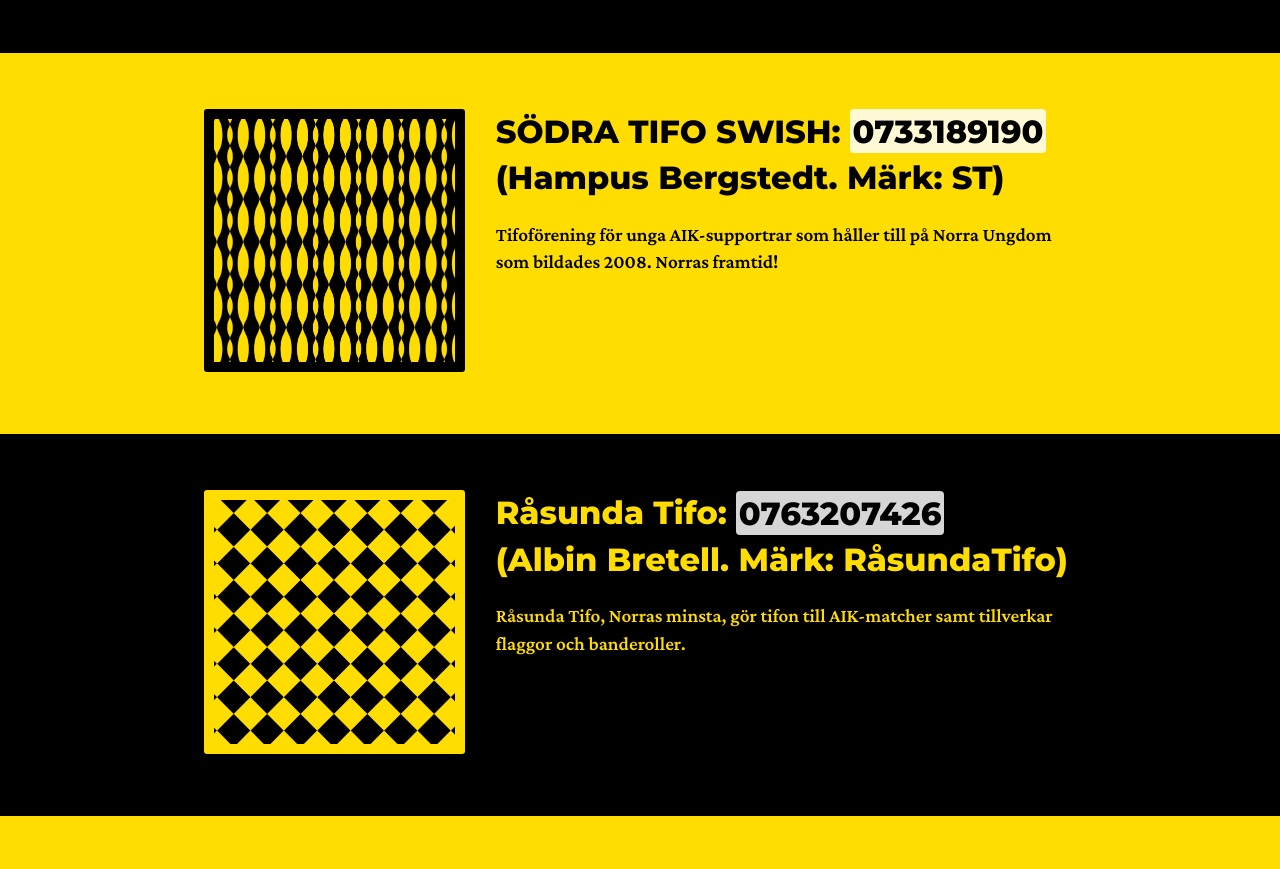
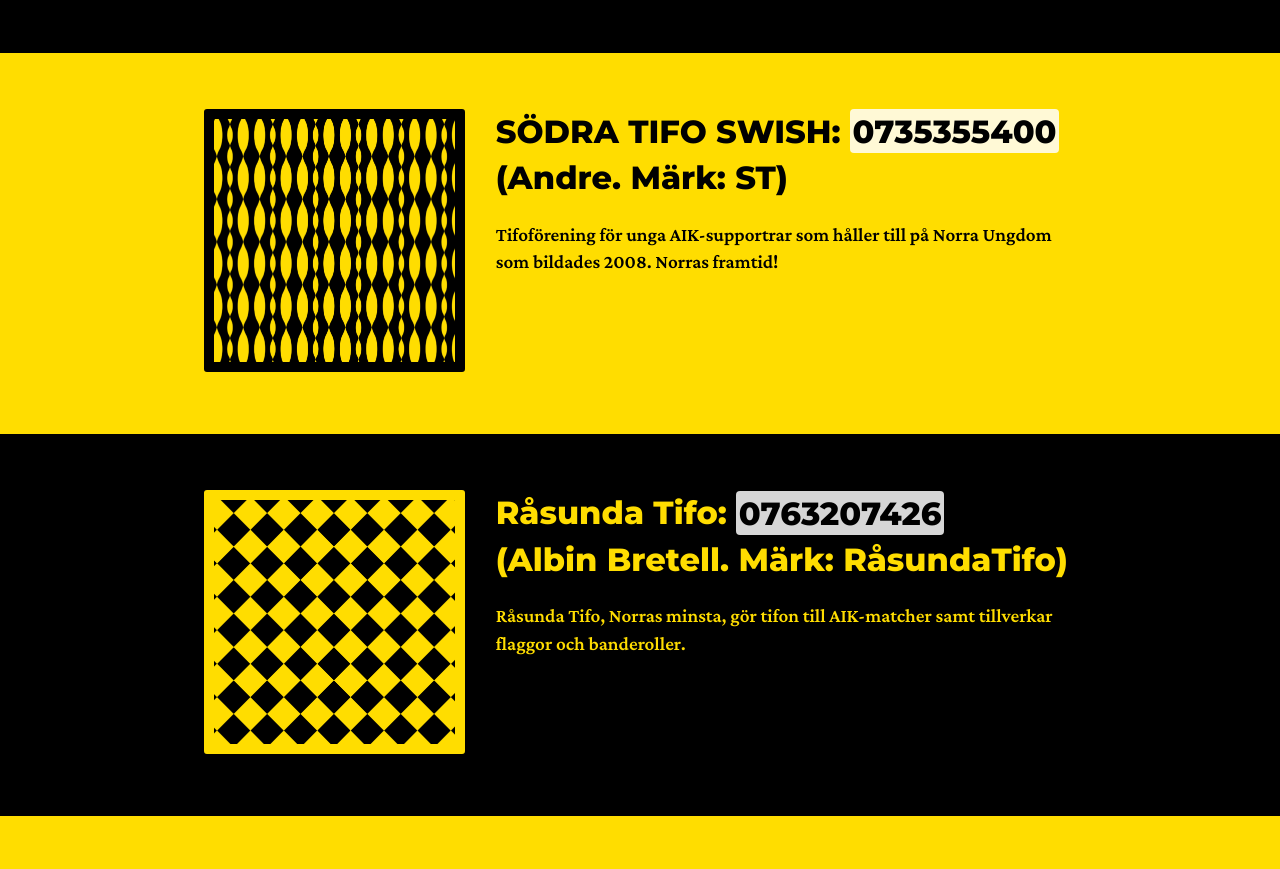
Before and after one commit to 1891-org/tifohinken, a plain HTML site: page index.html in a window 1280 px wide. Shown: the part 1217-2086 px from the top of the page. Drawn offline with nearby package versions, Linux system fonts and the light colour scheme.

Commit message:
Update index.html
Uppdaterat Södra Tifo nummer och namn för Swish samt kommentarer.

```diff
--- a/index.html
+++ b/index.html
@@ -7,7 +7,7 @@
   | |  _| |_| |   \ \_/ / | | |_| |_| |\  || |\  \| |___| |\  |
   \_/  \___/\_|    \___/\_| |_/\___/\_| \_/\_| \_/\____/\_| \_/
 
-Greetings to: Bellman, Olle, Joshua N, Mattis1973, Broke_Ice, Thingsic, Klara Kjellberg, Leo Rubio, AIK-Twitter
+Greetings to: Bellman, Olle, Joshua N, Mattis1973, Broke_Ice, Thingsic, Klara Kjellberg, Leo Rubio, Hampus, Andre, AIK-Twitter
 -->
 
 <html lang="sv_SE" ontouchmove>
@@ -52,7 +52,7 @@
 					<img src="media/st-norraungdom.png" alt="Södra Tifo på läktaren. Foto Jojje Lidén" class="tifobild-2" />
 				</div>
 				<div class="col-7 details">
-					<h3>SÖDRA TIFO SWISH: <mark>0733189190</mark><br>(Hampus Bergstedt. Märk: ST)</h3>
+					<h3>SÖDRA TIFO SWISH: <mark>0735355400</mark><br>(Andre. Märk: ST)</h3>
 					<p>Tifoförening för unga AIK-supportrar som håller till på Norra Ungdom som bildades 2008. Norras framtid!</p>
 				</div>
 			</div>
```
